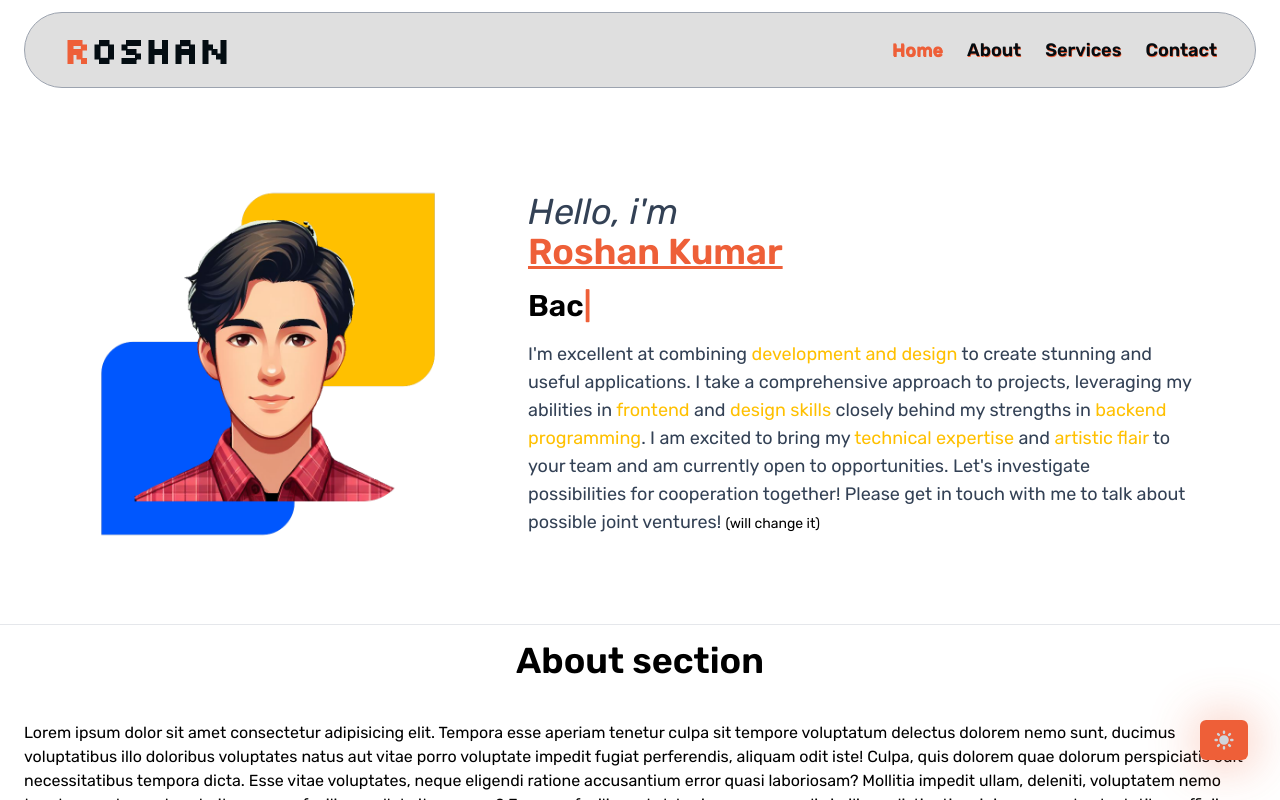
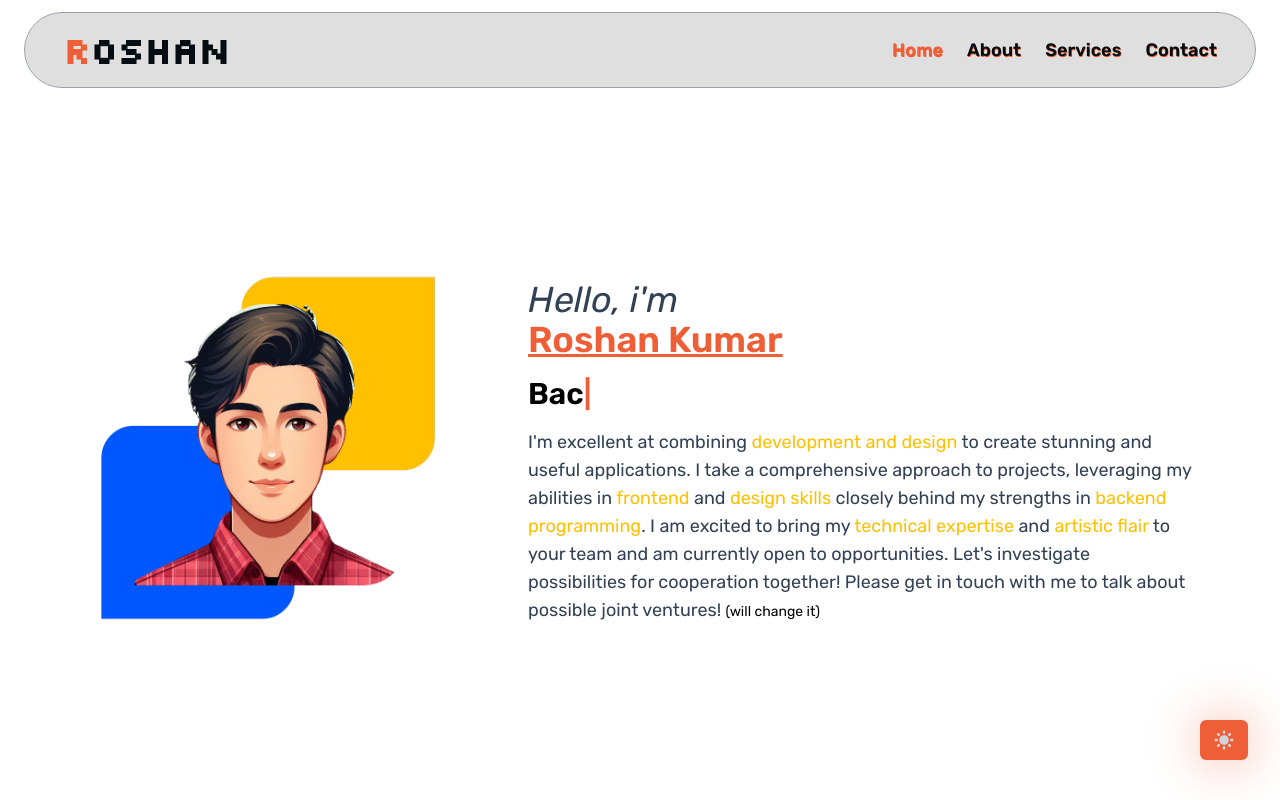
Before and after one commit to roshan798/personal-portfolio, a React (Vite) app: page / in a window 1280 px wide. Built offline with nearby package versions, Linux system fonts and the light colour scheme.

Commit message:
fix: auto about selection in activeSection

```diff
--- a/src/App.jsx
+++ b/src/App.jsx
@@ -5,9 +5,6 @@ import ThemeToggle from './components/ThemeToggle'
 import HeroSection from './components/HeroSection'
 function App() {
     const [activeSection, setActiveSection] = useState('home')
-    useEffect(() => {
-        console.log(activeSection)
-    }, [activeSection])
     const homeRef = useRef(null)
     const aboutRef = useRef(null)
     // const servicesRef = useRef(null)
--- a/src/components/HeroSection.jsx
+++ b/src/components/HeroSection.jsx
@@ -13,8 +13,8 @@ const HeroSection = ({ heroRef }) => {
         <section
             ref={heroRef}
             id="home"
-            className="item-center flex scroll-mt-24  flex-col  p-4 pt-32  md:flex-row  md:items-start md:p-6 md:pt-32">
-            <div className="m-auto min-h-[20rem] min-w-48 w-full  p-0 sm:w-[30rem] md:pl-2 ">
+            className="item-center flex min-h-[100dvh] scroll-mt-24  flex-col  p-4 pt-32  md:flex-row  md:items-start md:p-6 md:pt-32">
+            <div className="m-auto min-h-[25rem] w-full min-w-48 p-0  sm:w-[30rem] md:min-h-[30rem] md:pl-2 ">
                 <img
                     src={avatarImage}
                     alt="avatar"
```
